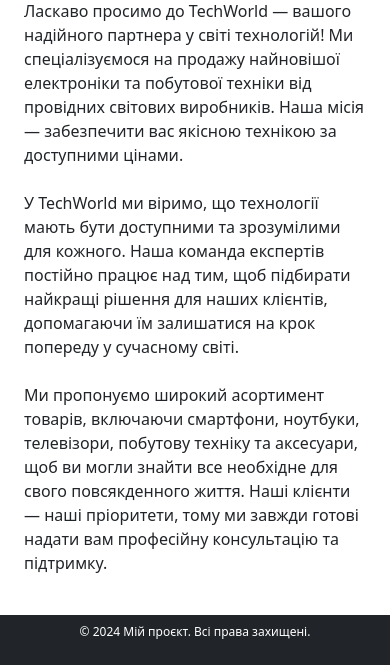
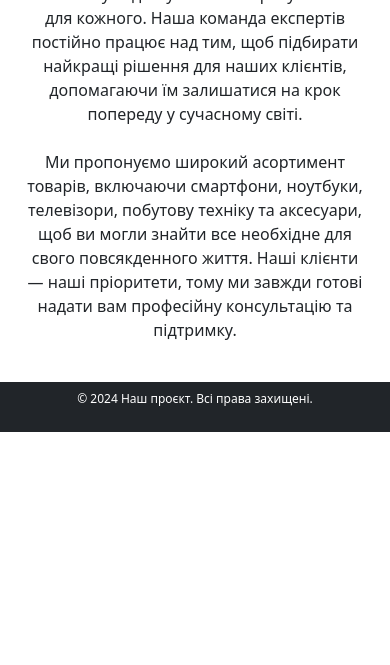
Before and after one commit to EvilDahaka/Laboratory3-4, a Flask app: page /about in a window 390 px wide. Shown: the part 476-1141 px from the top of the page. After the commit the page ends 908 px from the top, so only its background shows below. Run offline with Flask 3, Linux system fonts and the light colour scheme.

Commit message:
updated about

```diff
--- a/templates/about.html
+++ b/templates/about.html
@@ -3,23 +3,16 @@
 {% block title %}Про нас{% endblock %}
 
 {% block content %}
-
-<div class="container">
-    <h1 class="text-3xl font-bold mb-4 text-center">Про нас</h1>
-    <div class="row">
-        <div class="col-md-6">
-            <img src="https://img.novosti-n.org/upload/ukraine/1167992.jpg" alt="Placeholder" class="img-fluid rounded-lg shadow-md">
-        </div>
-        <div class="col-md-6">
-            <p class="text-lg text-justify mb-4">
-                Ласкаво просимо до TechWorld — вашого надійного партнера у світі технологій! Ми спеціалізуємося на продажу найновішої електроніки та побутової техніки від провідних світових виробників. Наша місія — забезпечити вас якісною технікою за доступними цінами.
-            </p>
-            <p class="text-lg text-justify mb-4">
-                У TechWorld ми віримо, що технології мають бути доступними та зрозумілими для кожного. Наша команда експертів постійно працює над тим, щоб підбирати найкращі рішення для наших клієнтів, допомагаючи їм залишатися на крок попереду у сучасному світі.
-            </p>
-            <p class="text-lg text-justify mb-4">
-                Ми пропонуємо широкий асортимент товарів, включаючи смартфони, ноутбуки, телевізори, побутову техніку та аксесуари, щоб ви могли знайти все необхідне для свого повсякденного життя. Наші клієнти — наші пріоритети, тому ми завжди готові надати вам професійну консультацію та підтримку.
-        </div>
-    </div>
+<div class="container text-center mt-5">
+    <h1 class="text-3xl font-bold mb-4">Про нас</h1>
+    <p class="text-lg mb-4">
+        Ласкаво просимо до TechWorld — вашого надійного партнера у світі технологій! Ми спеціалізуємося на продажу найновішої електроніки та побутової техніки від провідних світових виробників. Наша місія — забезпечити вас якісною технікою за доступними цінами.
+    </p>
+    <p class="text-lg mb-4">
+        У TechWorld ми віримо, що технології мають бути доступними та зрозумілими для кожного. Наша команда експертів постійно працює над тим, щоб підбирати найкращі рішення для наших клієнтів, допомагаючи їм залишатися на крок попереду у сучасному світі.
+    </p>
+    <p class="text-lg mb-4">
+        Ми пропонуємо широкий асортимент товарів, включаючи смартфони, ноутбуки, телевізори, побутову техніку та аксесуари, щоб ви могли знайти все необхідне для свого повсякденного життя. Наші клієнти — наші пріоритети, тому ми завжди готові надати вам професійну консультацію та підтримку.
+    </p>
 </div>
 {% endblock %}
--- a/templates/base.html
+++ b/templates/base.html
@@ -34,7 +34,7 @@
 
 <footer class="bg-dark text-white py-2 mt-auto" style="font-size: 12px;">
     <div class="container text-center">
-        <p>&copy; 2024 Мій проєкт. Всі права захищені.</p>
+        <p>&copy; 2024 Наш проєкт. Всі права захищені.</p>
     </div>
 </footer>
 </body>
```
